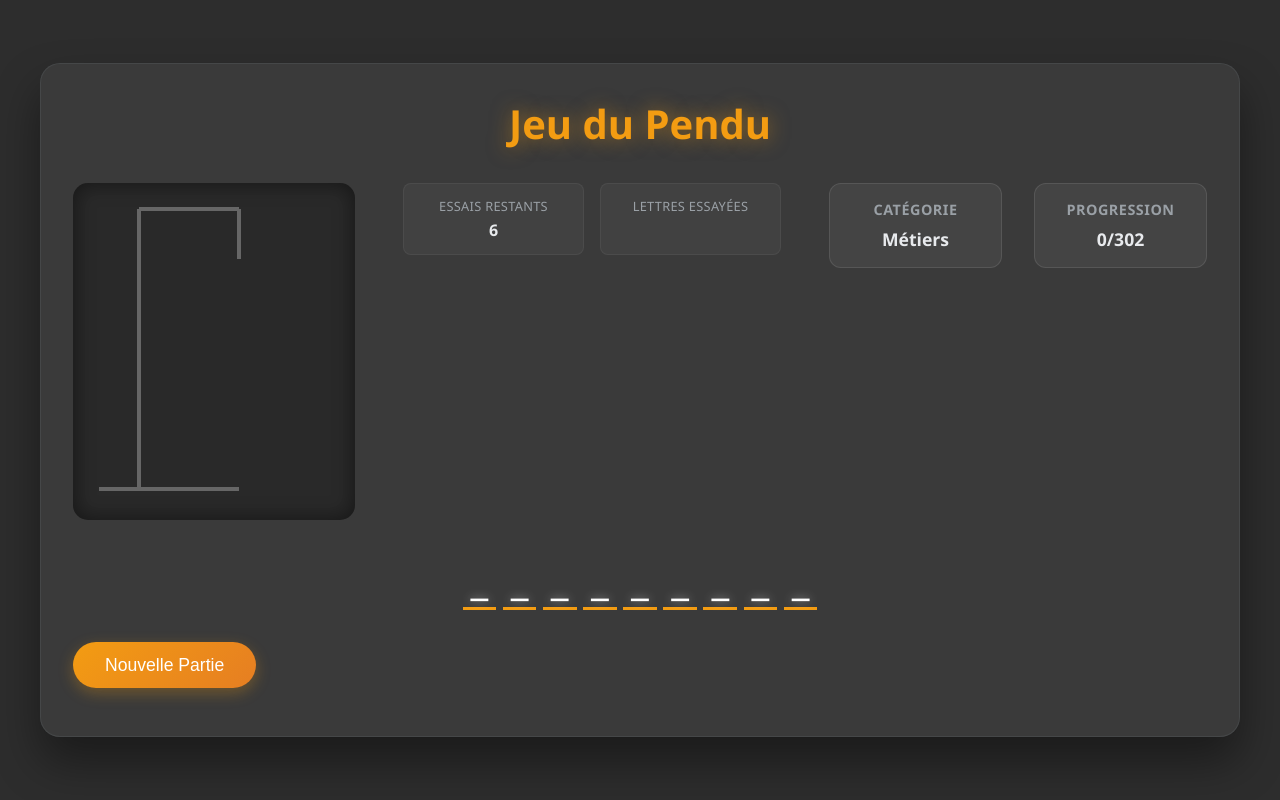
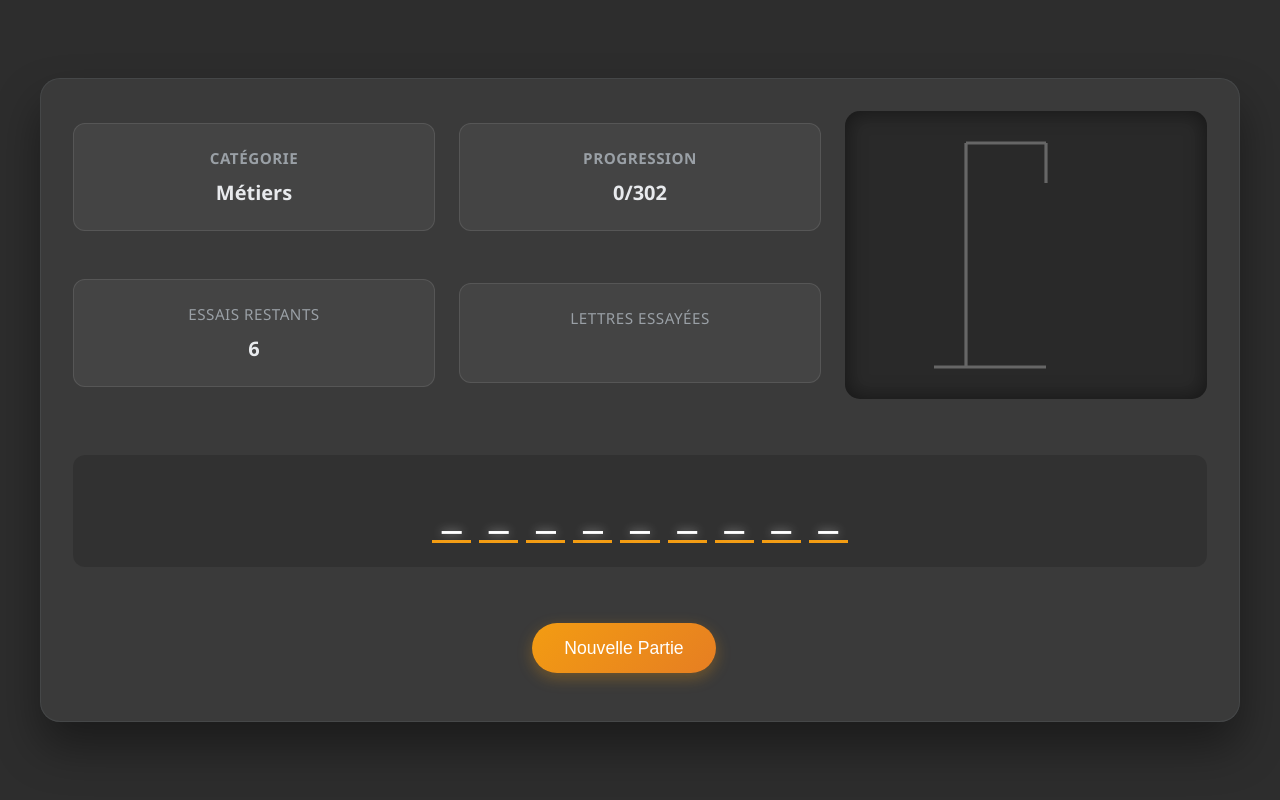
Before and after one commit to Cryborg/hangman, a PHP site: page / in a window 1280 px wide. Run offline with PHP 8.4, Linux system fonts and the light colour scheme.

Commit message:
Améliore la version desktop du pendu avec layout en grille
- Layout desktop en grille 3x2 optimisé
- Toast repositionné à 40% au lieu de 20%
- 4 cartes en grille : Catégorie|Progression / Essais|Lettres
- Pendu occupe la colonne droite sur 2 lignes
- Système de tracking des mots uniques implémenté
- Pas de répétition de mots dans une session
- Version indépendante pour le pendu (v1.0.2)

🤖 Generated with [Claude Code](https://claude.ai/code)

Co-Authored-By: Claude <noreply@anthropic.com>

```diff
--- a/index.html
+++ b/index.html
@@ -6,7 +6,7 @@
     <title>Jeu du Pendu</title>
     <link rel="icon" type="image/svg+xml" href="../../favicon.svg">
     <script src="version.js"></script>
-    <link rel="stylesheet" href="styles.css?v=1.0.1">
+    <link rel="stylesheet" href="styles.css?v=1.0.2">
     <script src="../../arcade-theme-integration.js"></script>
 </head>
 <body>
--- a/styles.css
+++ b/styles.css
@@ -284,7 +284,7 @@ h1 {
 
 .toast {
     position: fixed;
-    top: 20%;
+    top: 40%;
     left: 50%;
     transform: translate(-50%, 0) scale(0.8);
     background: var(--arcade-bg-secondary, rgba(60, 60, 60, 0.95));
@@ -542,15 +542,138 @@ h1 {
     }
 }
 
+/* ===== OPTIMISATIONS DESKTOP ===== */
+
 @media (min-width: 769px) {
+    /* Masquer le clavier mobile */
     .keyboard {
         display: none !important;
     }
 
+    /* Container mieux adapté */
+    .container {
+        max-width: 1200px;
+        width: 95%;
+        padding: 2rem;
+        height: auto;
+    }
+
+    /* Masquer le titre */
+    h1 {
+        display: none;
+    }
+
+    /* Layout principal en grille 3 colonnes */
     .top-section {
-        flex-direction: row-reverse;
+        display: grid;
+        grid-template-columns: 1fr 1fr 1fr;
+        grid-template-rows: auto auto;
+        gap: 1.5rem;
+        margin-bottom: 1.5rem;
+        grid-template-areas:
+            "category progression hangman"
+            "tries letters hangman";
+    }
+
+    /* Placement des éléments */
+    .game-header {
+        display: contents;
+        margin-bottom: 0;
+    }
+
+    .category-card {
+        grid-area: category;
+    }
+
+    .progress-card {
+        grid-area: progression;
+    }
+
+    .game-stats {
+        display: contents;
+        margin-bottom: 0;
+    }
+
+    .stat-item:first-child {
+        grid-area: tries;
+    }
+
+    .stat-item:last-child {
+        grid-area: letters;
+    }
+
+    /* Pendu occupe 2 lignes */
+    .hangman-container {
+        grid-area: hangman;
+        padding: 1.5rem;
+        display: flex;
         justify-content: center;
-        align-items: flex-start;
-        gap: 3rem;
+        align-items: center;
+        background: rgba(0, 0, 0, 0.3);
+        border-radius: 15px;
+    }
+
+    #hangman {
+        width: 100%;
+        height: auto;
+        max-width: 200px;
+        max-height: 250px;
+    }
+
+    /* Styles communs pour toutes les cartes */
+    .category-card, .progress-card, .stat-item {
+        padding: 1.5rem;
+        border-radius: 12px;
+        min-height: 80px;
+        display: flex;
+        flex-direction: column;
+        justify-content: center;
+        background: var(--arcade-bg-tertiary, rgba(72, 72, 72, 0.8));
+        border: 1px solid var(--arcade-border-light, rgba(255, 255, 255, 0.1));
+    }
+
+    .category-card h3, .progress-card h3, .stat-label {
+        font-size: 0.95rem;
+        margin-bottom: 0.7rem;
+        color: var(--arcade-text-secondary, #9aa0a6);
+        text-transform: uppercase;
+        letter-spacing: 0.5px;
+    }
+
+    .category-card p, .progress-card p, .stat-value {
+        font-size: 1.25rem;
+        font-weight: bold;
+        color: var(--arcade-text-primary, #e8eaed);
+    }
+
+    /* Zone du mot plus grande */
+    .word-display {
+        font-size: 2.8rem;
+        gap: 1.2rem;
+        margin-bottom: 1.5rem;
+        padding: 1.5rem;
+        background: rgba(0, 0, 0, 0.15);
+        border-radius: 12px;
+    }
+
+    .word-display span {
+        min-width: 2.2rem;
+        padding: 0 0.6rem;
+        border-bottom-width: 3px;
+        margin: 0 0.25rem;
+    }
+
+    /* Contrôles visibles et centrés */
+    .game-controls {
+        margin-top: 1.5rem;
+        margin-bottom: 1rem;
+        justify-content: center;
+        gap: 2rem;
+    }
+
+    .btn {
+        padding: 0.9rem 2rem;
+        font-size: 1.1rem;
+        border-radius: 30px;
     }
 }
--- a/test-display.html
+++ b/test-display.html
@@ -6,7 +6,7 @@
     <title>Test d'affichage - Jeu du Pendu</title>
     <link rel="icon" type="image/svg+xml" href="../../favicon.svg">
     <script src="version.js"></script>
-    <link rel="stylesheet" href="styles.css?v=1.0.1">
+    <link rel="stylesheet" href="styles.css?v=1.0.2">
     <style>
         body {
             padding: 1rem 0;
--- a/version.js
+++ b/version.js
@@ -1,5 +1,5 @@
 // Version du jeu du Pendu
-const PENDU_VERSION = '1.0.1';
+const PENDU_VERSION = '1.0.2';
 
 // Auto-application de la version aux CSS du pendu
 document.addEventListener('DOMContentLoaded', function() {
```
